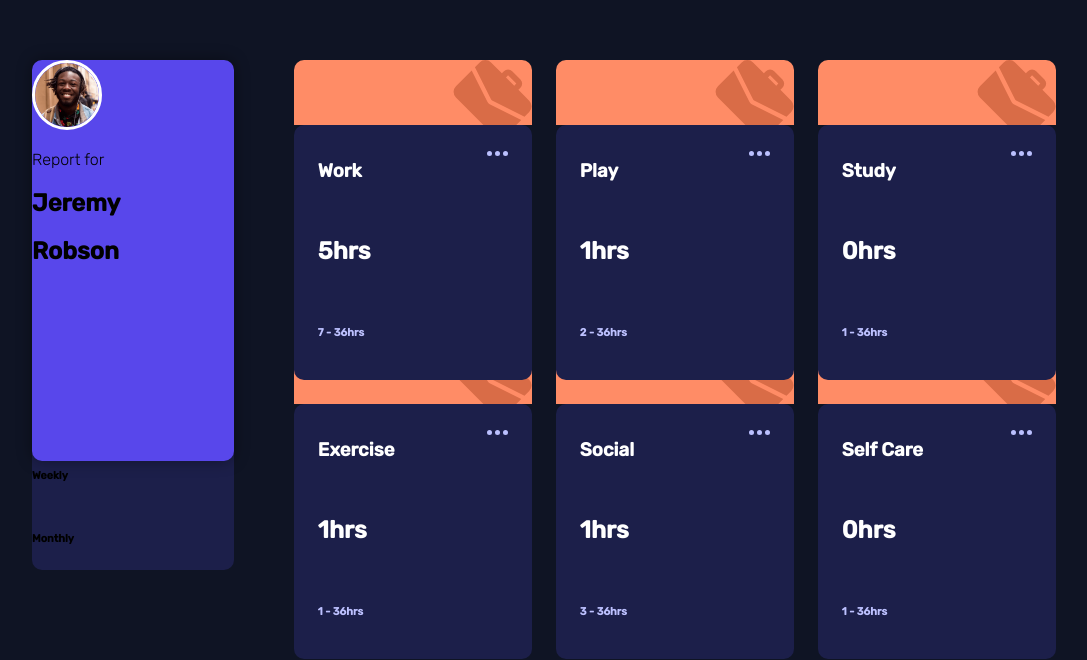
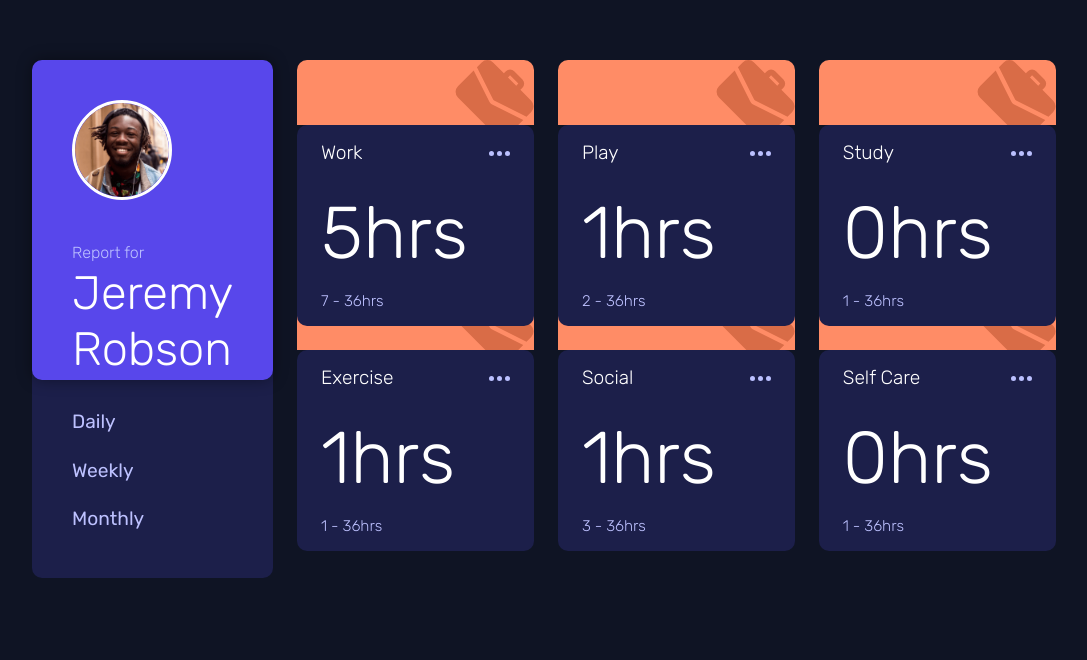
Before and after one commit to fughesi/time-tracker-webapp, a React (Create React App) app: page / in a window 1280 px wide. Shown: the part 140-800 px from the top of the page, without its empty margins (96-1183 px from the left). Built offline with nearby package versions, Linux system fonts and the light colour scheme.

Commit message:
still working on grid

```diff
--- a/src/App.css
+++ b/src/App.css
@@ -19,7 +19,15 @@ VARIABLES
   --pale: hsl(236, 100%, 87%);
 
   /* Typography   */
-  --reg: 18px;
+  --step--3: clamp(0.76rem, 0.76rem + 0.02vw, 0.77rem);
+  --step--2: clamp(0.91rem, 0.89rem + 0.1vw, 0.96rem);
+  --step--1: clamp(1.09rem, 1.05rem + 0.21vw, 1.2rem);
+  --step-0: clamp(1.31rem, 1.24rem + 0.37vw, 1.5rem);
+  --step-1: clamp(1.58rem, 1.46rem + 0.59vw, 1.88rem);
+  --step-2: clamp(1.89rem, 1.71rem + 0.89vw, 2.34rem);
+  --step-3: clamp(2.27rem, 2.01rem + 1.29vw, 2.93rem);
+  --step-4: clamp(2.72rem, 2.36rem + 1.83vw, 3.66rem);
+  --step-5: clamp(3.27rem, 2.75rem + 2.56vw, 4.58rem);
 
   /* weights */
   --thin: 300;
@@ -27,8 +35,12 @@ VARIABLES
   --thick: 500;
 }
 
-* {
+*,
+*::before,
+*::after {
   box-sizing: border-box;
+
+  /* flex: 0 0 auto; */
 }
 
 body {
--- a/src/components/Card/Card.css
+++ b/src/components/Card/Card.css
@@ -12,8 +12,9 @@
 
 #mainCardContainer {
   position: relative;
-  width: 100%;
+  width: clamp(220px, 100%, 270px);
   height: 100%;
+  /* width: minmax(240, 247); */
 
   background: var(--dark);
   border-radius: 10px;
@@ -28,8 +29,31 @@
     "c c"
     "d d";
 }
+
+#mainCardContainer h3 {
+    margin: 0 0 .5rem 0;
+
+    font-weight: var(--thin);
+    font-size: var(--step--1);
+}
+
+#mainCardContainer h1 {
+    margin: 0;
+    padding: 0;
+
+    font-weight: var(--thin);
+    font-size: var(--step-5);
+}
+
+#mainCardContainer h6 {
+    margin: 0;
+
+    font-weight: var(--thin);
+    font-size: var(--step--2);
+}
+
 #cardTop {
-    z-index: -1;
+  z-index: -1;
   grid-area: a;
   width: 100%;
   height: 65px;
--- a/src/components/ReportCard/ReportCard.css
+++ b/src/components/ReportCard/ReportCard.css
@@ -2,36 +2,72 @@
 
 #reportCardContainer {
   height: 100%;
+  width: 100%;
 }
 
 #userContainer,
 #timeFrameContainer {
-    width: 85%;
+  display: flex;
+  flex-direction: column;
+  padding: 2.5rem;
 }
 
 #userContainer {
+  position: relative;
+  flex-grow: 0;
+  z-index: 1;
+
   height: 75%;
   border-radius: 10px;
+
   background: var(--BG);
-  position: relative;
-  z-index: 1;
-
   box-shadow: 0 0 15px #0006;
 }
 
 #userContainer img {
-  width: 70px;
+  width: 100px;
   border-radius: 50%;
   border: 0.2em solid #fff;
+}
+
+#userContainer p {
+  margin: 2.7rem 0 0.2rem 0;
+
+  color: var(--pale);
+}
+
+#userContainer h2 {
+  margin: 0.15rem 0;
+
+  color: #fff;
+  line-height: 1.1em;
+  font-weight: var(--thin);
+  font-size: var(--step-3);
 }
 
 #timeFrameContainer {
   display: flex;
   flex-direction: column;
+  justify-content: space-evenly;
+  flex-shrink: 0;
+  height: 220px;
 
   z-index: -1;
-  margin-top: -80px;
+  margin-top: -22px;
 
   border-radius: 10px;
   background: var(--dark);
 }
+
+#timeFrameContainer h6 {
+    margin: .8rem 0;
+
+    color: var(--pale);
+    font-weight: var(--med);
+    font-size: var(--step--1);
+}
+
+#timeFrameContainer h6:hover {
+    cursor: pointer;
+    color: #fff;
+}
```
